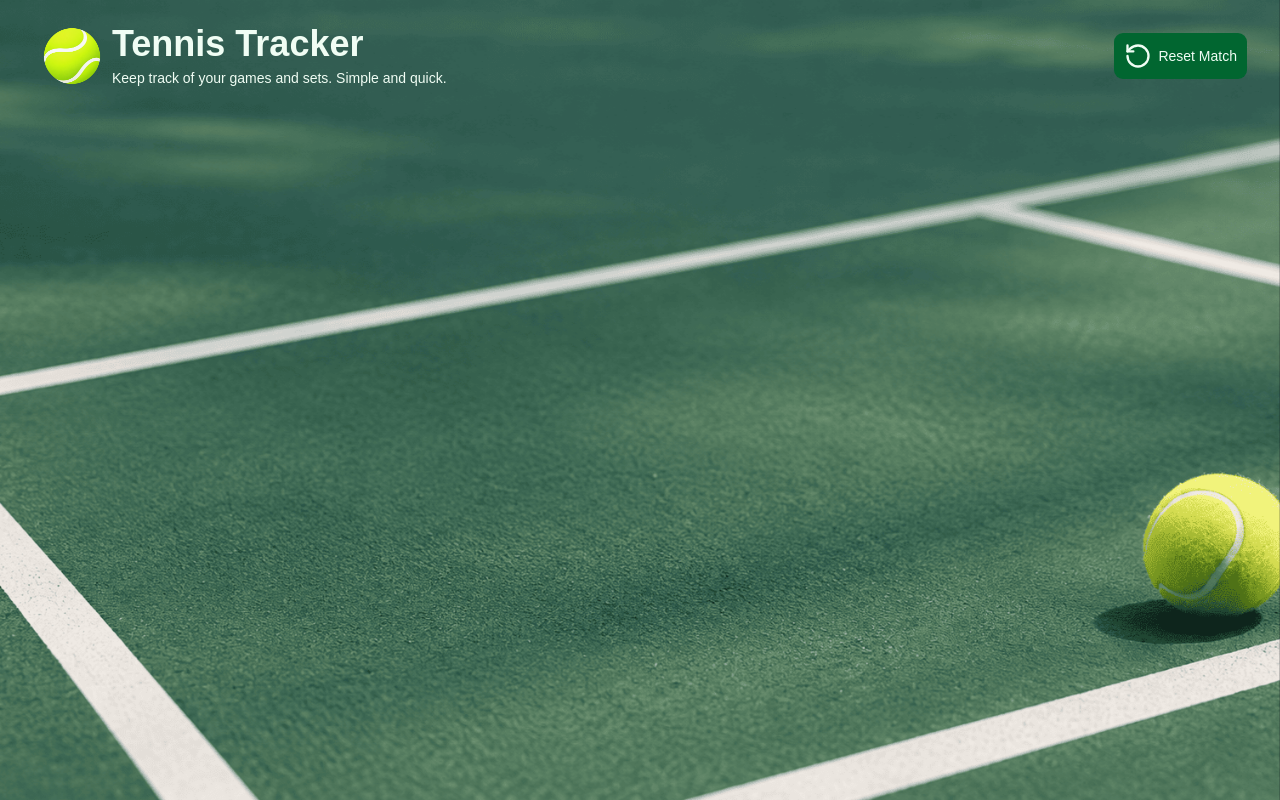
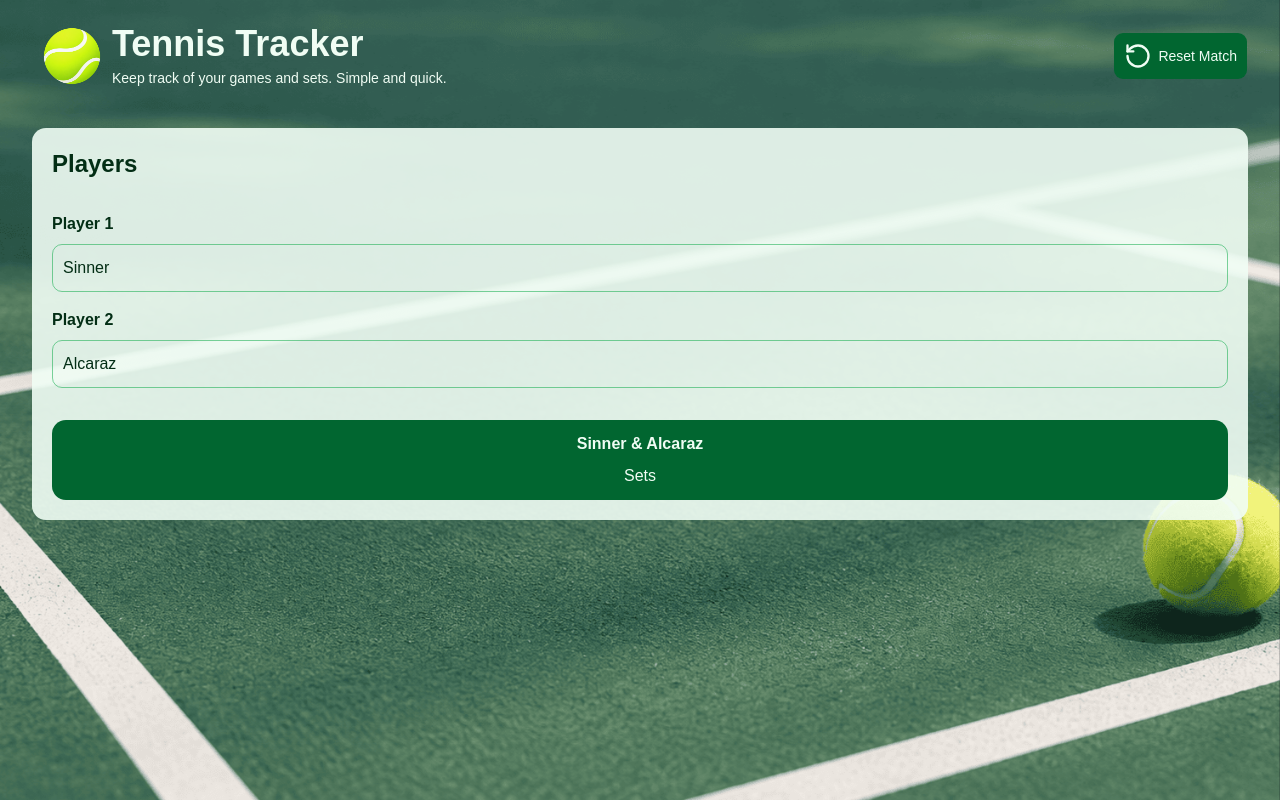
Before and after one commit to HashirBaig/tennis-tracker, a React (Vite) app: page / in a window 1280 px wide. Built offline with nearby package versions, Linux system fonts and the light colour scheme.

Commit message:
added form fields

```diff
--- a/src/components/ui/input.tsx
+++ b/src/components/ui/input.tsx
@@ -9,7 +9,7 @@ function Input({ className, type, ...props }: React.ComponentProps<"input">) {
       type={type}
       data-slot="input"
       className={cn(
-        "h-12 w-full min-w-0 rounded-lg border border-input bg-transparent px-2.5 py-1 text-md transition-colors outline-none file:inline-flex file:h-6 file:border-0 file:bg-transparent file:text-md file:font-medium file:text-foreground placeholder:text-muted-foreground focus-visible:border-ring focus-visible:ring-3 focus-visible:ring-ring/50 disabled:pointer-events-none disabled:cursor-not-allowed disabled:bg-input/50 disabled:opacity-20 aria-invalid:border-destructive aria-invalid:ring-3 aria-invalid:ring-destructive/20 md:text-md dark:bg-input/30 dark:disabled:bg-input/80 dark:aria-invalid:border-destructive/50 dark:aria-invalid:ring-destructive/40",
+        "h-12 w-full min-w-0 rounded-lg border border-green-600/50 bg-transparent px-2.5 py-1 text-md text-green-950 transition-colors outline-none file:inline-flex file:h-6 file:border-0 file:bg-transparent file:text-md file:font-medium file:text-foreground placeholder:text-muted-foreground focus-visible:border-green-600 focus-visible:ring-3 focus-visible:ring-green-600/50 disabled:pointer-events-none disabled:cursor-not-allowed disabled:bg-input/50 disabled:opacity-20 aria-invalid:border-destructive aria-invalid:ring-3 aria-invalid:ring-destructive/20 md:text-md dark:bg-input/30 dark:disabled:bg-input/80 dark:aria-invalid:border-destructive/50 dark:aria-invalid:ring-destructive/40",
         className,
       )}
       {...props}
--- a/src/pages/LandingPage.tsx
+++ b/src/pages/LandingPage.tsx
@@ -1,10 +1,87 @@
+"use client";
 import Wrapper from "@/components/Wrapper";
 import Hero from "@/components/Hero";
 
+import { Input } from "../components/ui/input";
+import { Label } from "../components/ui/label";
+import { useState } from "react";
+
+type TYPE_PLAYER_FORM = {
+  player_1: string;
+  player_2: string;
+};
+
+const PLAYER_FORM_TEMPLATE = {
+  player_1: "Sinner",
+  player_2: "Alcaraz",
+};
+
 function LandingPage() {
+  const [isLoading] = useState<boolean>(false);
+  const [formData, setFormData] =
+    useState<TYPE_PLAYER_FORM>(PLAYER_FORM_TEMPLATE);
+
   return (
     <Wrapper>
       <Hero />
+
+      {/* Match Card */}
+      <div className="bg-green-50/90 w-full rounded-xl mt-8 p-5">
+        <h1 className="text-green-950 text-2xl font-semibold text-center sm:text-start">
+          Players
+        </h1>
+
+        <form className="mt-8 space-y-4">
+          <div className="space-y-2">
+            <Label
+              htmlFor="player-1"
+              className="text-green-950 font-semibold text-md"
+            >
+              Player 1
+            </Label>
+            <Input
+              id="player-1"
+              type="text"
+              placeholder="e.g John Doe"
+              value={formData.player_1}
+              onChange={(e) =>
+                setFormData({ ...formData, player_1: e?.target?.value })
+              }
+              disabled={isLoading}
+            />
+          </div>
+
+          <div className="space-y-2">
+            <Label
+              htmlFor="player-2"
+              className="text-green-950 font-semibold text-md"
+            >
+              Player 2
+            </Label>
+            <Input
+              id="player-2"
+              type="text"
+              placeholder="e.g Doe John"
+              value={formData.player_2}
+              onChange={(e) =>
+                setFormData({ ...formData, player_2: e?.target?.value })
+              }
+              disabled={isLoading}
+            />
+          </div>
+
+          {/* Game Card */}
+          <div className="w-full mt-8 bg-green-800 rounded-xl space-y-2 p-3">
+            <h1 className="text-center text-green-50 font-extrabold">
+              {`${formData?.player_1} & ${formData?.player_2}`}
+            </h1>
+
+            <div>
+              <h1 className="text-green-50 text-center">Sets</h1>
+            </div>
+          </div>
+        </form>
+      </div>
     </Wrapper>
   );
 }
```
